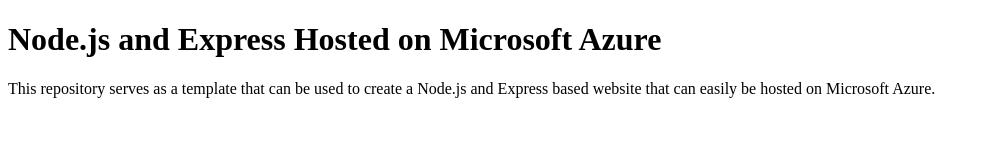
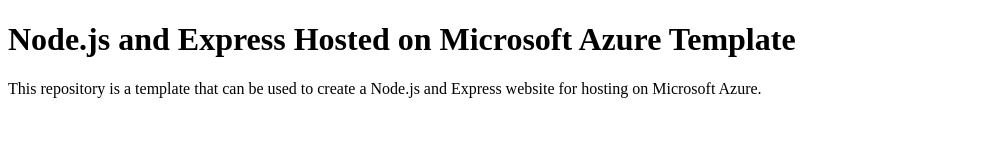
Before and after one commit to EricJPogue/node-js-express-and-azure-template, a website: page client/index.html in a window 1280 px wide. Shown: the whole page, without its empty margins (0-990 px from the left). Drawn offline with Linux system fonts and the light colour scheme.

Commit message:
More simplification and minor updates.

```diff
--- a/client/index.html
+++ b/client/index.html
@@ -1,11 +1,11 @@
 <!DOCTYPE html>
 <html>
 <head>
-<title>Node.js on Azure Template</title>
+	<title>Node.js on Azure Template</title>
 </head>
 <body>
-<h1>Node.js and Express Hosted on Microsoft Azure</h1>
-<p>This repository serves as a template that can be used to create a Node.js and Express based website that can easily
-be hosted on Microsoft Azure.</p>
+	<h1>Node.js and Express Hosted on Microsoft Azure Template</h1>
+	<p>This repository is a template that can be used to create a Node.js and Express website for hosting on Microsoft
+	Azure.</p>
 </body>
 </html>
--- a/date-time.js
+++ /dev/null
@@ -1,3 +0,0 @@
-exports.myDateTime = function () {
-    return Date();
-};
--- a/index.js
+++ b/index.js
@@ -4,7 +4,7 @@
 app.use(express.static(__dirname + '/client'))
 
 const port = process.env.PORT || 3000
-app.get('/', (request, response) => {
+app.get('/test', function(request, response) {
 	response.type('text/plain')
 	response.send('Node.js and Express running on port='+port)
 })
```
Also changed, not shown: README.md.
